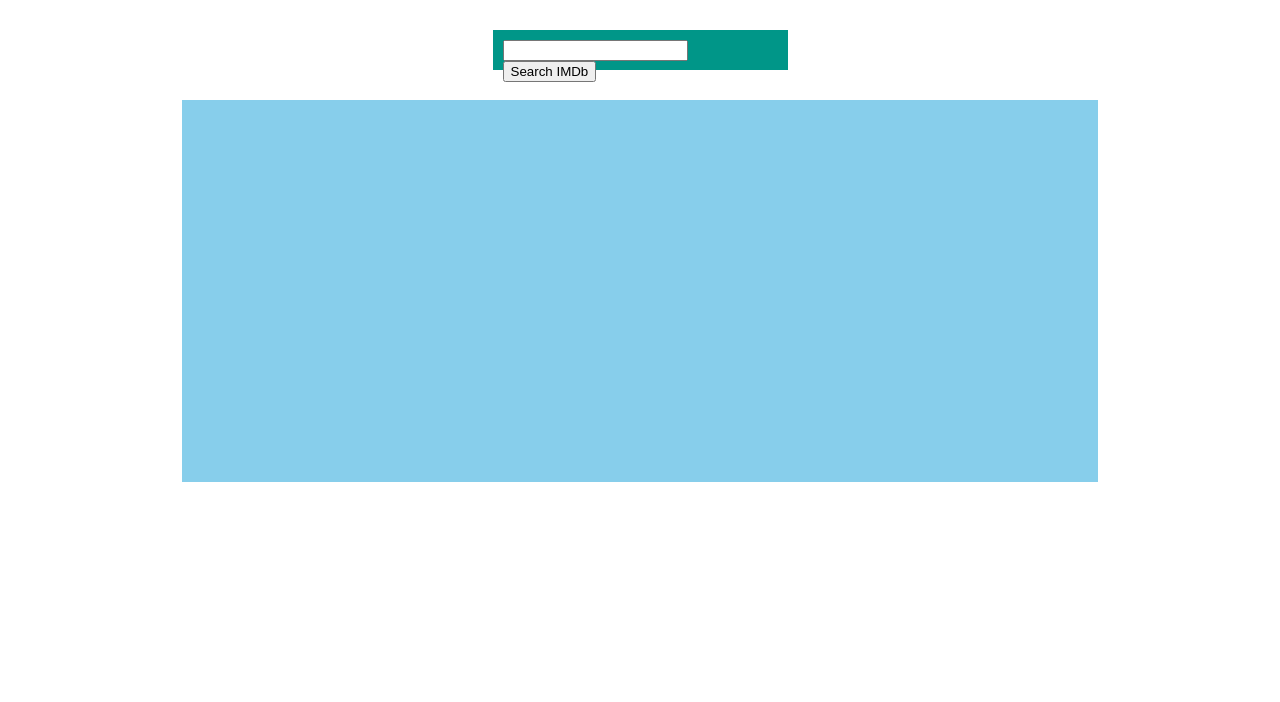
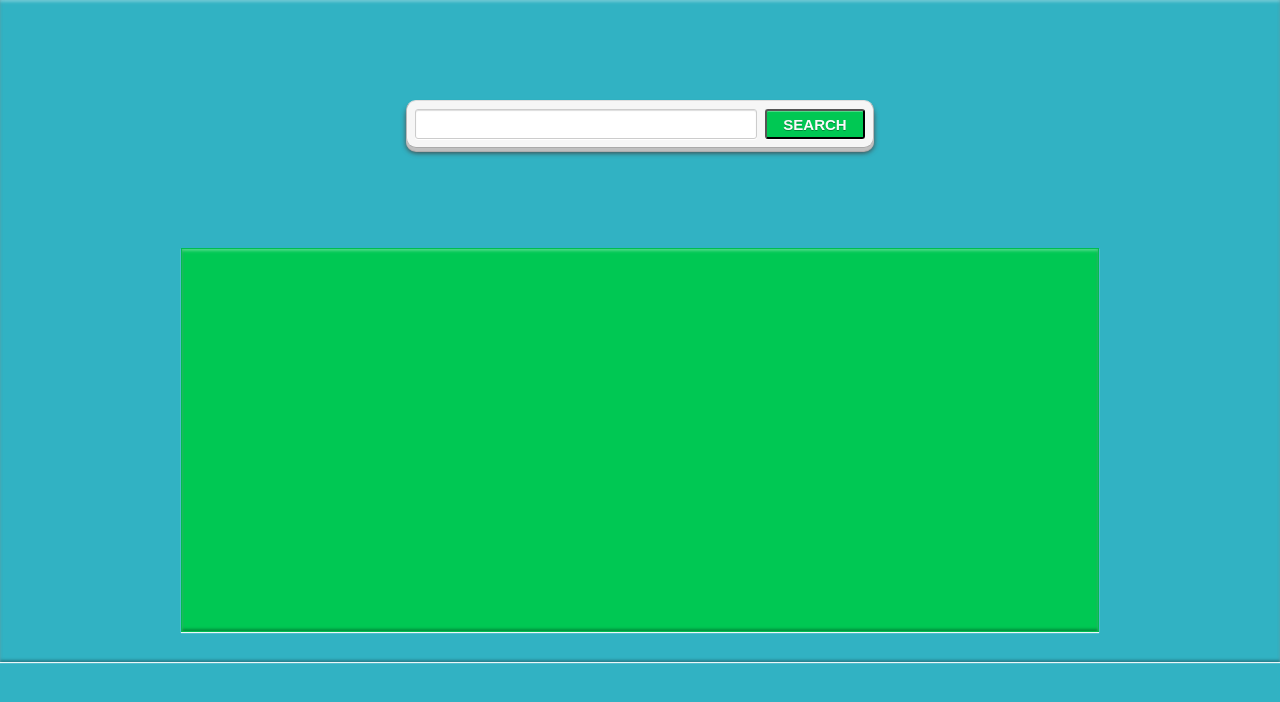
Before and after one commit to DerekWilliamsFL/imdb-api, a plain HTML site: page index.html in a window 1280 px wide. Drawn offline with Linux system fonts and the light colour scheme.

Commit message:
Files fixes

```diff
--- a/css/style.css
+++ b/css/style.css
@@ -1,10 +1,23 @@
-body {
-  font-family: 'Helvetica'
+html {
+  font-family: 'Helvetica';
+  box-shadow:
+  inset 0 2px 3px rgba(255,255,255,0.3),
+  inset 0 -2px 3px rgba(0,0,0,0.3),
+  0 1px 1px rgba(255,255,255,0.9);
+  background-color: #31b2c3;
+  margin: 0 auto;
 }
 
-#info > div {
+#info div {
   float: left;
   text-align: center;
+  padding: 10px 0 10px 0;
+  width: 12.5%;
+}
+
+#info div:hover {
+  background: #00C853;
+  transition: 0.2s ease-in-out;
 }
 
 div p {
@@ -17,40 +30,120 @@ img {
   height: 300px;
 }
 
-div.search {
+/*div.search {
   background-color: #009688;
   height: 20px;
   width: 275px;
   padding: 10px;
   margin: 30px auto;
+}*/
+
+.search {
+    width: 450px;
+    padding: 8px;
+    margin: 100px auto;
+    overflow: hidden;
+    border-width: 1px;
+    border-style: solid;
+    border-color: #dedede #bababa #aaa #bababa;
+    box-shadow: 0 3px 3px rgba(255,255,255,.1), 0 3px 0 #bbb, 0 4px 0 #aaa, 0 5px 5px #444;
+    border-radius: 10px;
+    background-color: #f6f6f6;
+    background-image: linear-gradient(top, #f6f6f6, #eae8e8);
+}
+
+.search input[type="text"] {
+    width: 330px;
+    height: 8px;
+    padding: 10px 5px;
+    float: left;
+    font: bold 16px 'lucida sans', 'trebuchet MS', 'Tahoma';
+    border: 1px solid #ccc;
+    box-shadow: 0 1px 1px #ddd inset, 0 1px 0 #fff;
+    border-radius: 3px;
+}
+
+.search input[type="text"]:focus {
+    outline: 0;
+    border-color: #00C853;
+    box-shadow: 0 1px 1px #bbb inset;
+}
+
+.search input[type="text"]::-webkit-input-placeholder {
+   color: #999;
+   font-weight: normal;
+}
+
+.search input[type="text"]:-moz-placeholder {
+    color: #999;
+    font-weight: normal;
+}
+
+.search input[type="text"]:-ms-input-placeholder {
+    color: #999;
+    font-weight: normal;
+}
+
+.search button {
+    float: right;
+    height: 30px;
+    width: 100px;
+    padding: 0;
+    cursor: pointer;
+    font: bold 15px Arial, Helvetica;
+    color: #fafafa;
+    text-transform: uppercase;
+    background-color: #00C853;
+    background-image: linear-gradient(top, #31b2c3, #0483a0);
+    -moz-border-radius: 3px;
+    -webkit-border-radius: 3px;
+    border-radius: 3px;
+    text-shadow: 0 1px 0 rgba(0, 0 ,0, .3);
+    box-shadow: 0 1px 0 rgba(255, 255, 255, 0.3) inset, 0 1px 0 #fff;
+    transition: 0.2s ease-in-out;
+    -moz-transition: 0.2s ease-in-out;
+    -webkit-transition: 0.2s ease-in-out;
+}
+
+.search button:hover,
+.search button:focus {
+    background-color: #31b2c3;
+    background-image: linear-gradient(top, #0483a0, #31b2c3);
+}
+
+.search button:active {
+    outline: 0;
+    box-shadow: 0 1px 4px rgba(0, 0, 0, 0.5) inset;
+}
+
+.search button::-moz-focus-inner {
+    border: 0;
 }
 
 #display {
   width: 70%;
   padding: 1em;
   height: 350px;
-  background: skyblue;
+  background: #00C853;
   margin: 30px auto;
-  overflow: scroll;
+  border: 1px solid rgba(0,0,0,0.05);
+  box-shadow:
+    inset 0 2px 3px rgba(255,255,255,0.3),
+    inset 0 -2px 3px rgba(0,0,0,0.3),
+    0 1px 1px rgba(255,255,255,0.9);
+  transition: 0.2s ease-in-out;
+  -moz-transition: 0.2s ease-in-out;
+  -webkit-transition: 0.2s ease-in-out;
 }
 
-#display p {
-}
+/*#display:hover,
+#display:focus {
+    background-color: #31b2c3;
+    background-image: linear-gradient(top, #0483a0, #31b2c3);
+}*/
 
 #display img {
   float: left;
   margin-right: 10%;
+  margin-top: 1%;
 }
-/*#display div {
-  width: 300px;
-  margin: 100px auto;
-  background-color: #fff;
-  border: 1px solid #000;
-  padding: 15px;
-  text-align: center;
-}*/
-
-#info div:hover {
-  background: blue;
-  transition: 0.3s;
-}
--- a/index.html
+++ b/index.html
@@ -2,7 +2,7 @@
 <html >
   <head>
     <meta charset="UTF-8">
-    <title>the Movie Database API</title>
+    <title>the Movie Database API (Television)</title>
 
 
 
@@ -17,16 +17,17 @@
   <body>
 
     <div class='search'>
-  <input id='query'></input>
-  <button onclick="search();">Search IMDb</button>
+  <input type="text" id='query' required></input>
+  <button id='search'>Search</button>
 </div>
 <div id='display'>
 </div>
 <div id='container'>
+</div>
 <div id="info">
   <p></p>
 </div>
-</div>
+
         <script src="js/index.js"></script>
 
 
--- a/js/index.js
+++ b/js/index.js
@@ -42,6 +42,18 @@
   }
 })()
 
+window.addEventListener('keydown', function(e) {handleKeyPress(e);}, false);
+
+var input = document.getElementById('search');
+input.addEventListener('click', search, false);
+
+function handleKeyPress(e) {
+ var key=e.keyCode || e.which;
+  if (key==13){
+     search();
+  }
+}
+
 function search() {
 
   var info = document.getElementById('info');
@@ -82,8 +94,8 @@ function search() {
           var displayPoster = tmdb.images_uri + tmdb.size + e.results[i].poster_path;
           img.src = displayPoster;
           if (img.src === 'http://image.tmdb.org/t/p/w500null') {
-          img.src = 'http://colouringbook.org/SVG/2011/COLOURINGBOOK.ORG/cartoon_tv_black_white_line_art_scalable_vector_graphics_svg_inkscape_adobe_illustrator_clip_art_clipart_coloring_book_colouring-1331px.png';
-        }
+            img.src = 'http://colouringbook.org/SVG/2011/COLOURINGBOOK.ORG/cartoon_tv_black_white_line_art_scalable_vector_graphics_svg_inkscape_adobe_illustrator_clip_art_clipart_coloring_book_colouring-1331px.png';
+          }
           display.appendChild(img);
           display.innerHTML += '<p>Air date: ' + e.results[i].first_air_date + '</p>';
           display.innerHTML += '<p>Name: ' + e.results[i].original_name + '</p>';
```
Also changed, not shown: README.txt (added), license.txt (added).
